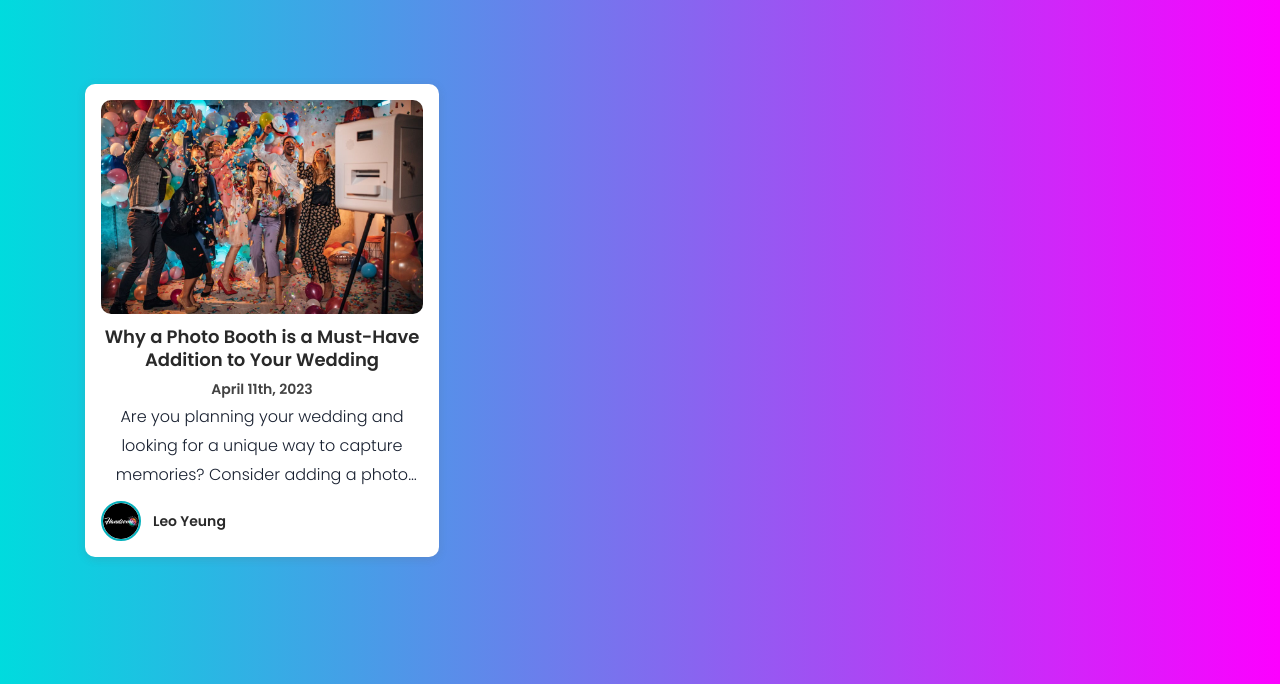
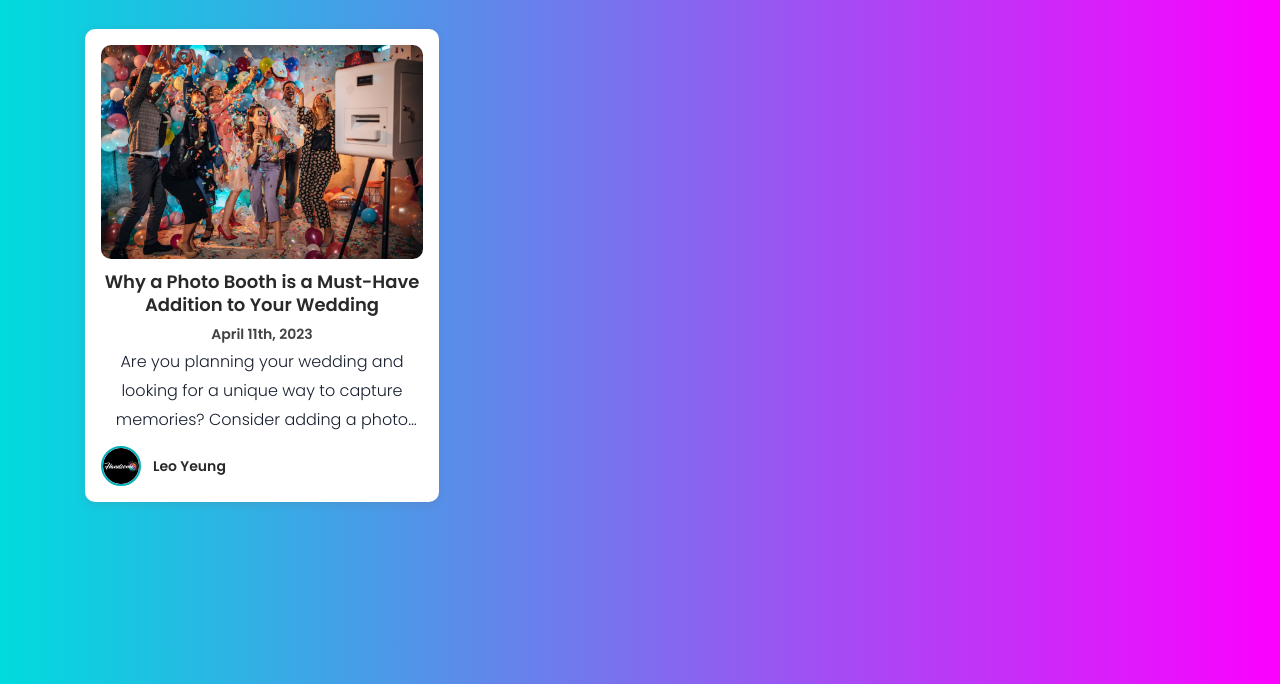
Before and after one commit to leokyeung/handsomephotobooth, a plain HTML site: page blog.html in a window 1280 px wide. Shown: the part 116-800 px from the top of the page. Drawn offline with Linux system fonts and the light colour scheme.

Commit message:
Add files via upload

```diff
--- a/assets/css/style.css
+++ b/assets/css/style.css
@@ -842,7 +842,6 @@ header.open .hamburger span:nth-child(4) {
 
 .blogs-section {
     min-height: 100vh;
-    padding-top: 200px;
     background: linear-gradient(90deg, #00dbde, #fc00ff);;
 }
 
@@ -863,6 +862,7 @@ header.open .hamburger span:nth-child(4) {
 
 .blog-cards {
     display: grid;
+    padding-top: 70px;
     grid-template-columns: 1fr 1fr 1fr;
     gap: 1.5rem;
 }
```
